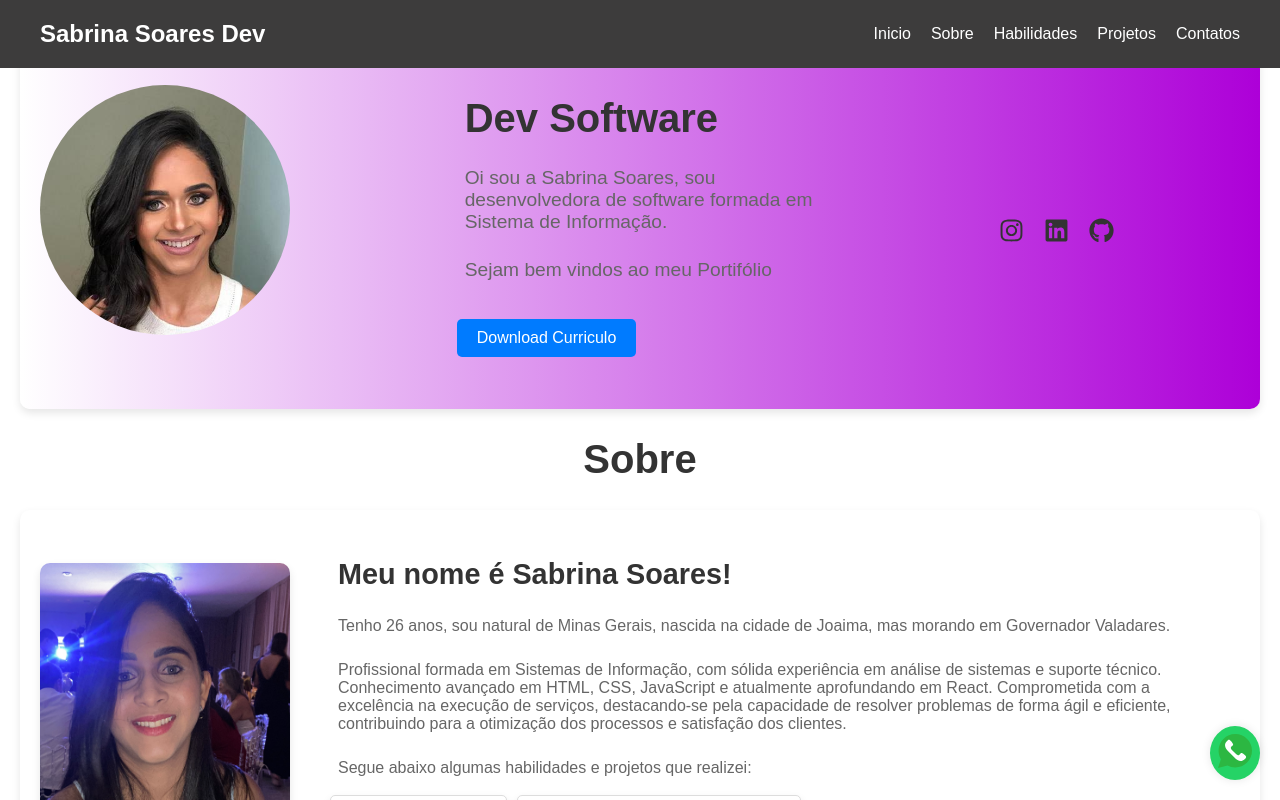
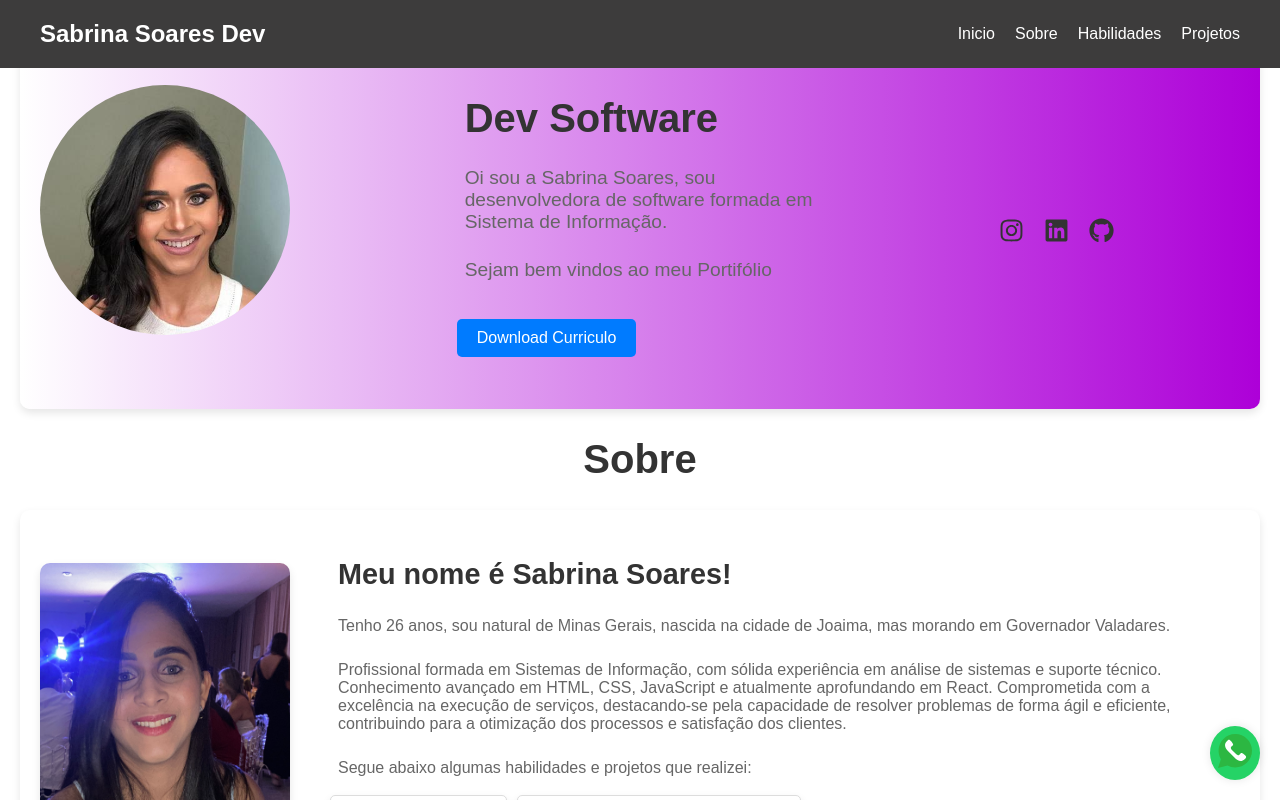
Before and after one commit to SabrinaSoaresDev/portifolio, a React (Vite) app: page / in a window 1280 px wide. Shown: the top 800 px of the page. Built offline with nearby package versions, Linux system fonts and the light colour scheme.

Commit message:
Update index.jsx

```diff
--- a/src/Componente/Header/index.jsx
+++ b/src/Componente/Header/index.jsx
@@ -37,9 +37,7 @@ function Header() {
             <li>
               <a href="#projetos" >Projetos</a>
             </li>
-            <li>
-              <a href="/contato" onClick={scrollToTop}>Contatos</a>
-            </li>
+
           </ul>
         </div>
         <div className="mobile-menu-icon" onClick={toggleMenu}>
```
